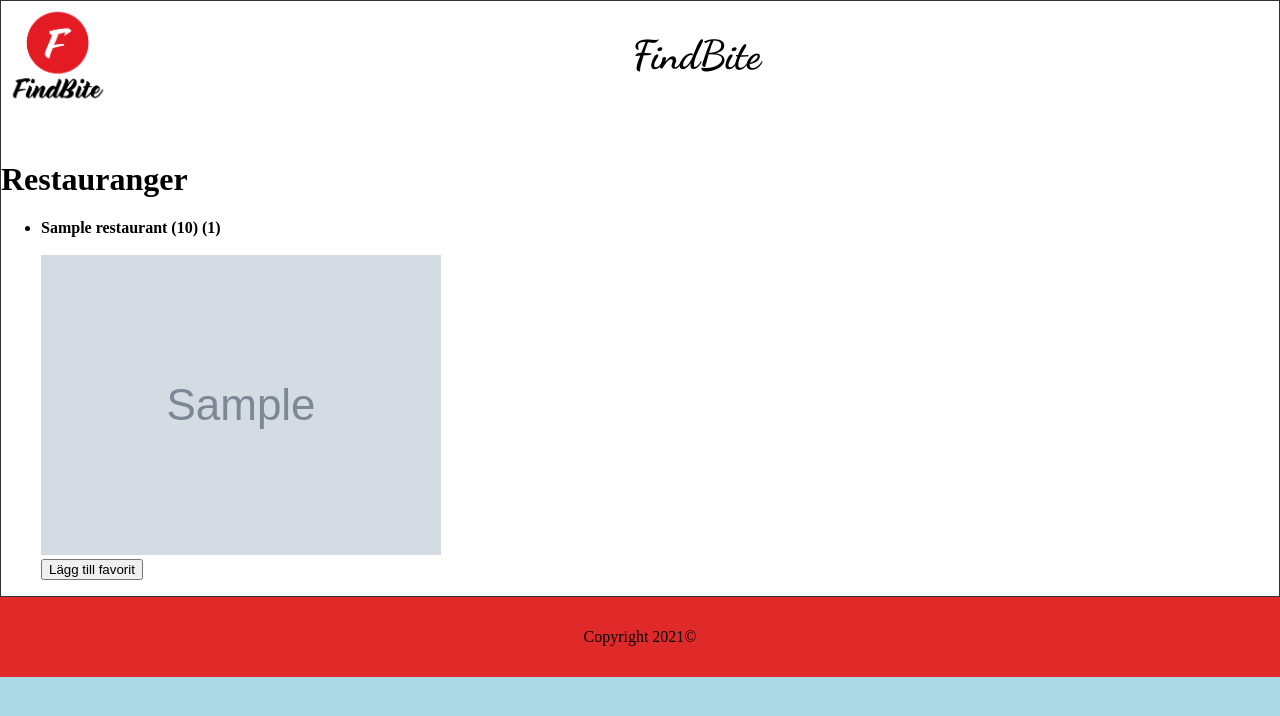
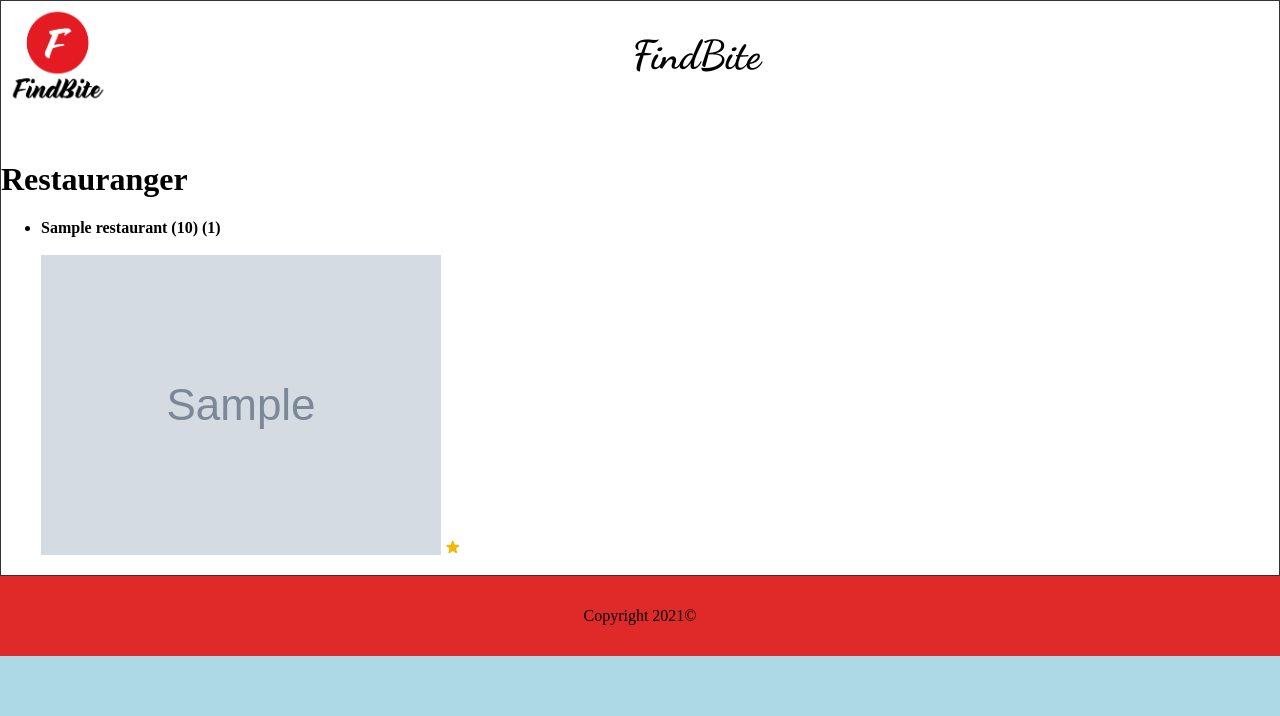
Before and after one commit to linke-droid/Findbite, a Flask app: template templates/demo.html in a window 1280 px wide. Shown: the top 716 px of the page. Run offline with Flask 2, Linux system fonts and the light colour scheme; the template is opened without the code that fills it: most values are stand-ins (such as "Sample title", 1, 10 or a date in 2020); grey boxes marked "Sample" are stand-in pictures.

Commit message:
Update demo.html
Co-Authored-By: ghazi9898 <81243435+ghazi9898@users.noreply.github.com>

```diff
--- a/templates/demo.html
+++ b/templates/demo.html
@@ -14,11 +14,8 @@
 <br>
 <img id="resbild" src= {{restaurant["image_url"]}}>
 
-<form action="add_fav" method="POST">
-    <input id="restaurantid" type = "hidden" name = "restaurantid" />
+<svg xmlns="http://www.w3.org/2000/svg" viewBox="0 0 24 24" fill="none" class="css-dlrtvd"><path d="M21.4 10.8c-.3-1.1-.3-1.1-.7-2.1l-6-.1L12.8 3h-2.2l-2 5.6-5.9.1c-.3 1.1-.3 1.1-.7 2.1l4.8 3.6L5 20.1l1.8 1.3 4.9-3.4 4.9 3.4c.9-.7.9-.6 1.8-1.3l-1.8-5.7 4.8-3.6z" fill="currentColor"></path></svg>
 
-    <input type="submit" name="submit" value="Lägg till favorit">
-</form>
 
 
 {% endfor %}
```
